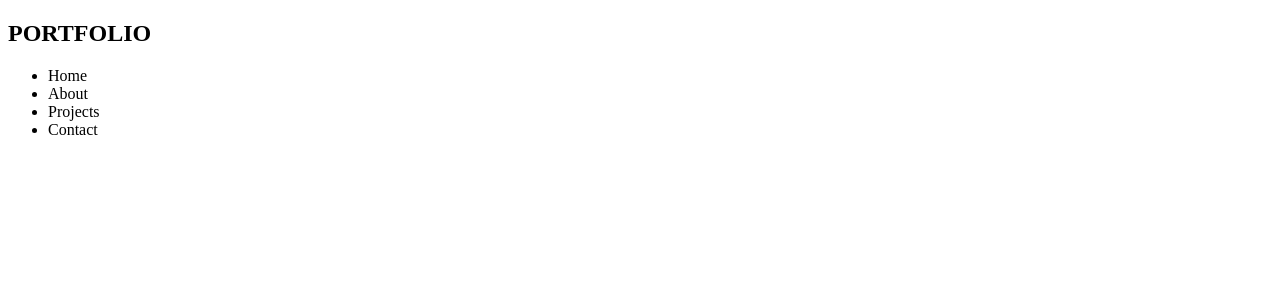
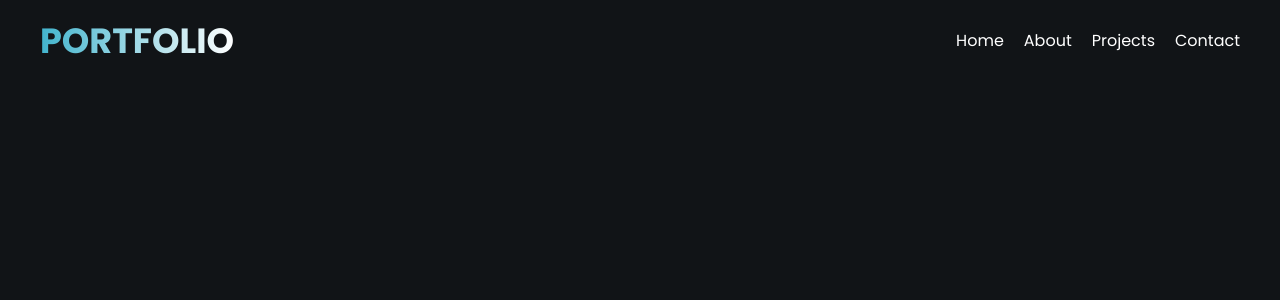
Before and after one commit to Reshoo18/PORTFOLIO, a React (Vite) app in the folder PortFolio/: page / in a window 1280 px wide. Shown: the top 300 px of the page. Built offline with nearby package versions, Linux system fonts and the light colour scheme.

Commit message:
portfolio 1

```diff
--- a/PortFolio/src/Components/Nav/Nav.css
+++ b/PortFolio/src/Components/Nav/Nav.css
@@ -0,0 +1,22 @@
+Nav{
+    width: 100%;
+    height: 80px;
+    display: flex;
+    align-items: center;
+    justify-content: space-between;
+    padding: 40px;
+}
+ul{
+    display: flex;
+    align-items: center;
+    justify-content: center;
+    gap:20px;
+    color: white;
+    list-style: none;
+}
+nav h1{
+    font-size: 35px;
+    background: linear-gradient(to right,rgb(66, 180, 205),white);
+    background-clip: text;
+    color: transparent;
+}
--- a/PortFolio/src/index.css
+++ b/PortFolio/src/index.css
@@ -0,0 +1,11 @@
+@import url('https://fonts.googleapis.com/css2?family=Poppins:ital,wght@0,100;0,200;0,300;0,400;0,500;0,600;0,700;0,800;0,900;1,100;1,200;1,300;1,400;1,500;1,600;1,700;1,800;1,900&display=swap');
+*{
+    margin :0px;
+    padding: 0px;
+    box-sizing: border-box;
+    font-family: "Poppins", sans-serif;
+
+}
+body{
+    background-color: rgb(17, 20, 23);
+}
```
